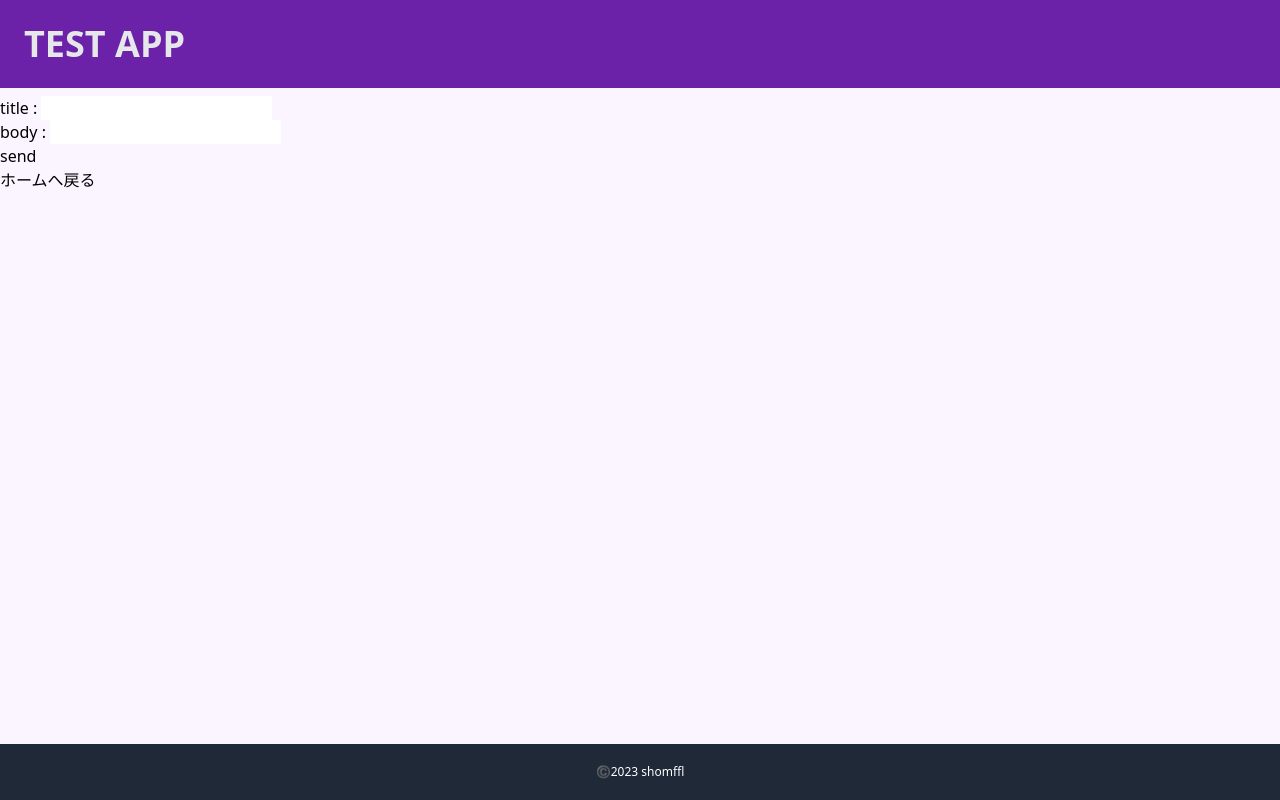
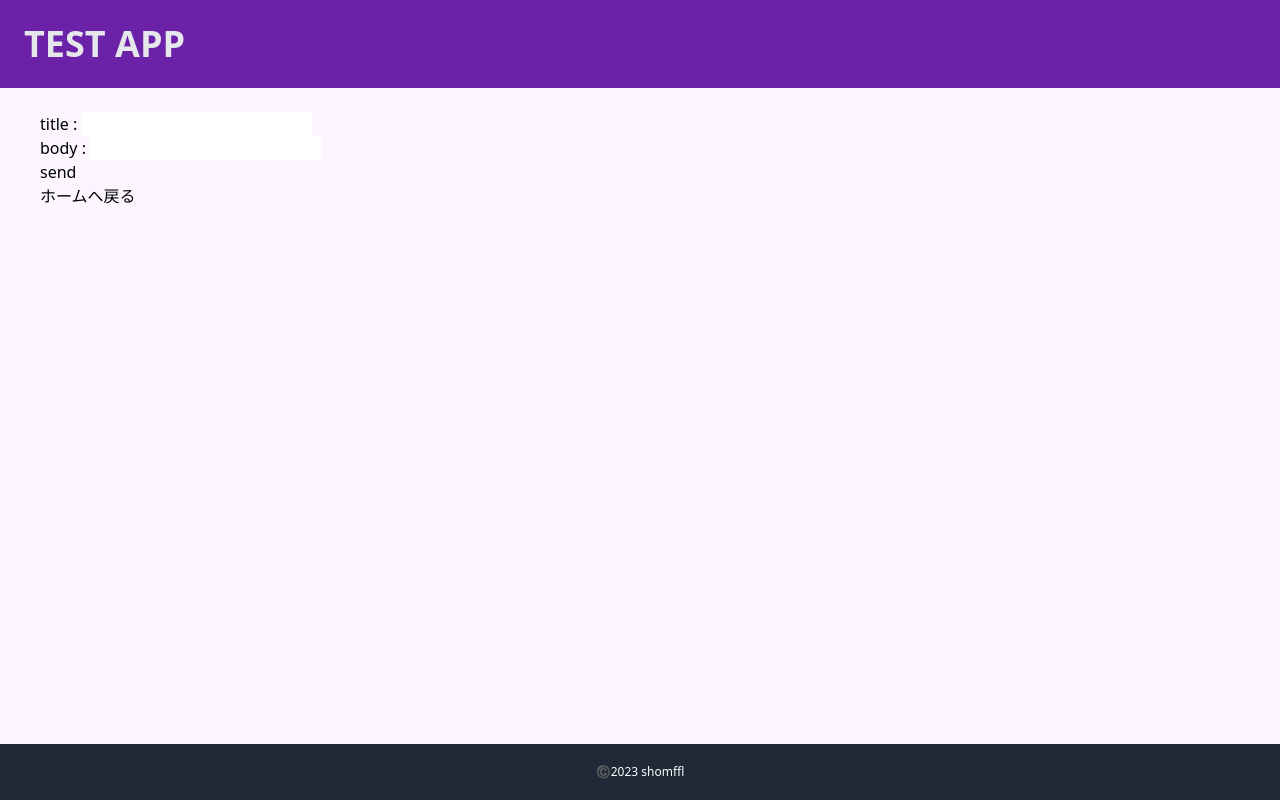
Before and after one commit to shomffl/nextjs-spring-blog-front, a Next.js app: page /posts/create in a window 1280 px wide. Built offline with nearby package versions, Linux system fonts and the light colour scheme.

Commit message:
[update]headerとfooterのレイアウトを修正

```diff
--- a/components/Layout.tsx
+++ b/components/Layout.tsx
@@ -6,7 +6,7 @@ export const Layout = ({ children }: any) => {
       <header className="p-6 w-full bg-purple-800 fixed top-0 text-4xl font-bold text-gray-200">
         TEST APP
       </header>
-      <main className="pt-24 pb-20 ">{children}</main>
+      <main className="pt-28 pb-20 px-10">{children}</main>
       <footer className="p-5 w-full bg-gray-800 fixed bottom-0 text-center text-xs text-white">
         ©️2023 shomffl
       </footer>
```
